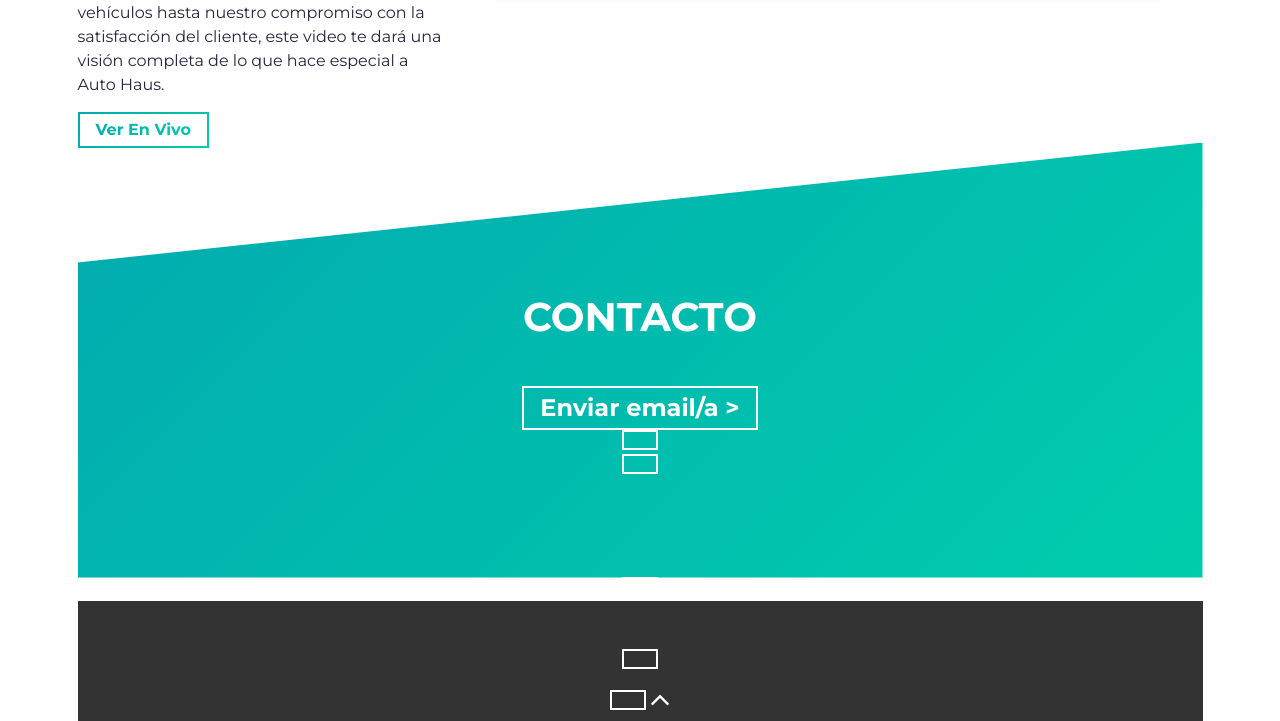
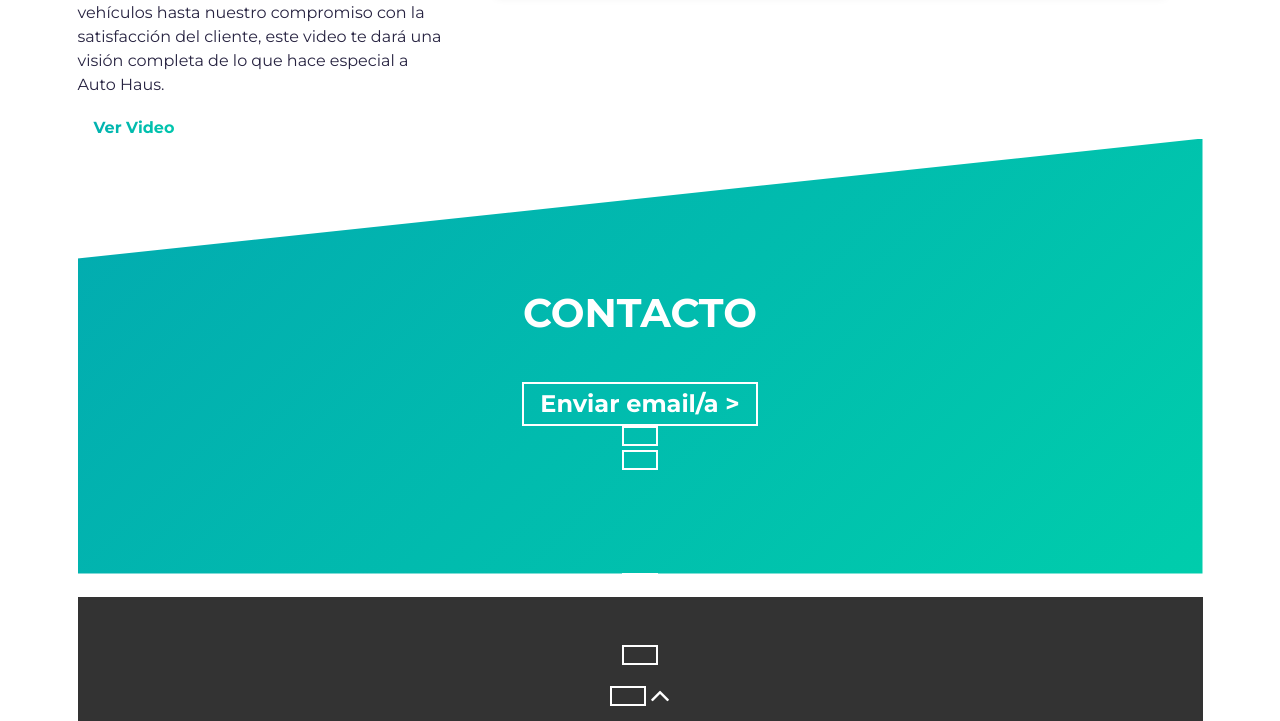
Before and after one commit to rodri720/porfolio-productora, a website built with Parcel: page src/index.html in a window 1280 px wide. Shown: the part 1874-2595 px from the top of the page. Built offline with nearby package versions, Linux system fonts and the light colour scheme.

Commit message:
listo repo

```diff
--- a/src/index.html
+++ b/src/index.html
@@ -129,26 +129,21 @@ Debajo de la imagen, encontrarás un video que presenta nuestra empresa, nuestra
                   </p>
                 </div>
                 <a
-                  rel="noreferrer"
-                  target="_blank"
-                  class="cta-btn cta-btn--hero"
-                  href="https://el-rincon-del-sabiondo-eta.vercel.app"
-                >
-                 Ver En Vivo
-                </a>
-                <!-- <a
+
+
+
                   rel="noreferrer"
                   target="_blank"
                   class="cta-btn text-color-main"
-                  href="#!"
+                  href="https://www.tiktok.com/@truck.vw/video/7399489106751032582?is_from_webapp=1&sender_device=pc"
                 >
-                  Source Code
-                </a> -->
+                  Ver Video
+                </a>
               </div>
             </div>
             <div class="col-lg-8 col-sm-12">
               <div class="project-wrapper__image load-hidden">
-                <a rel="noreferrer" href="#!" target="_blank">
+                <a rel="noreferrer" href="https://www.tiktok.com/@truck.vw/video/7399489106751032582?is_from_webapp=1&sender_device=pc" target="_blank">
                   <div
                     data-tilt
                     data-tilt-max="4"
```
